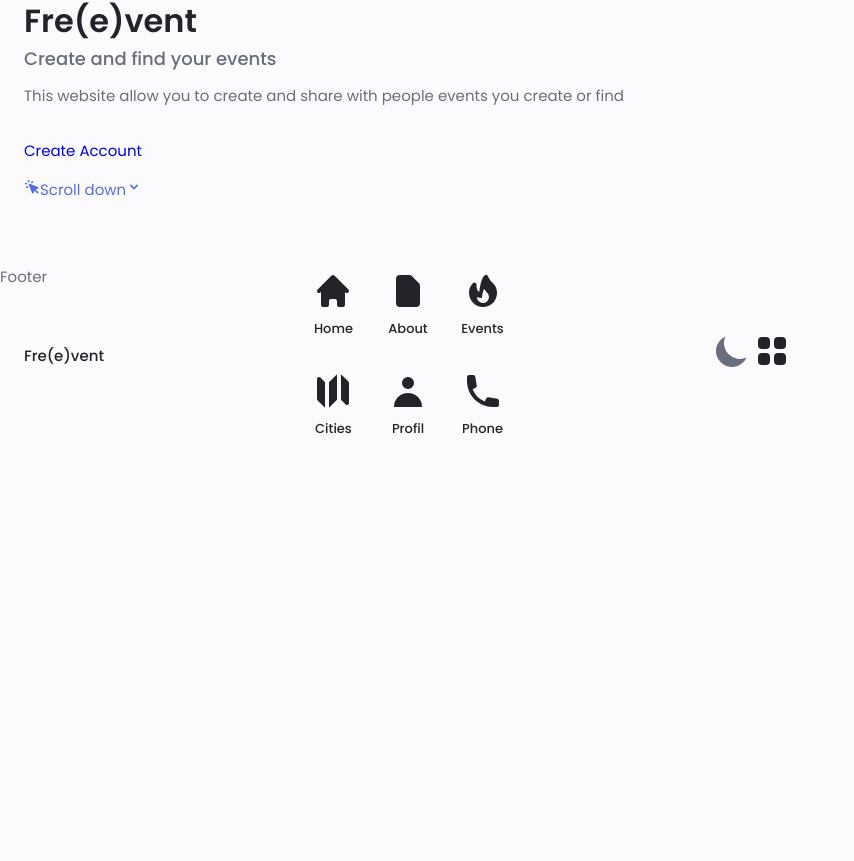
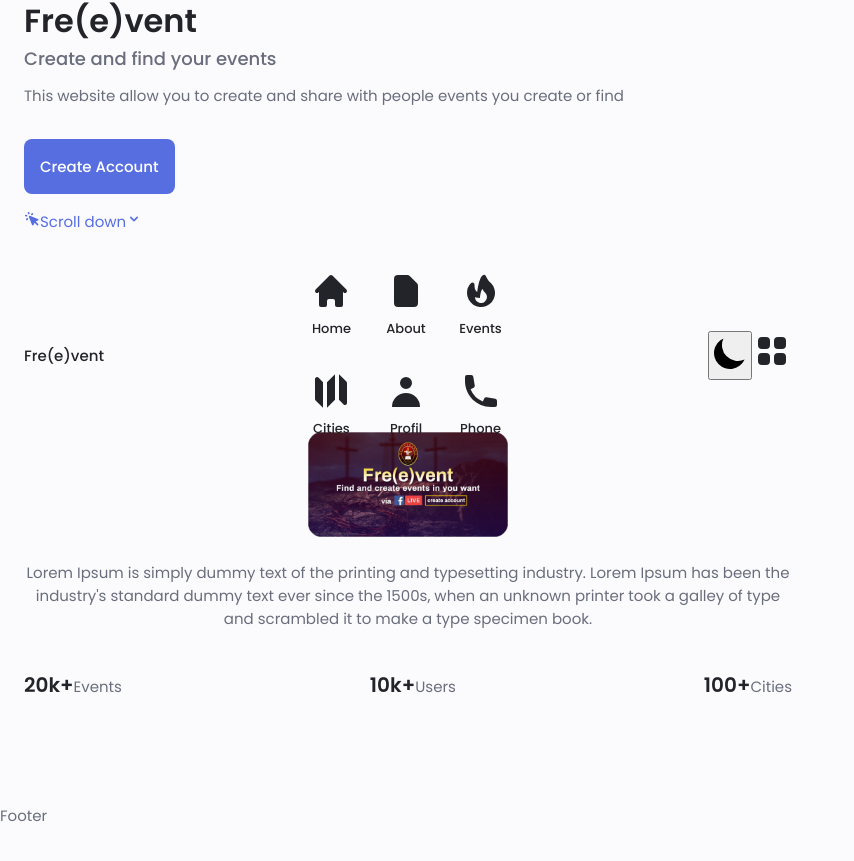
Before and after one commit to Staxar/Freevent, a Next.js app: page / in a window 1280 px wide. Shown: the part 421-1282 px from the top of the page, without its empty margins (0-854 px from the left). Before the commit the page ends 800 px from the top, so only its background shows below. Built offline with nearby package versions, Linux system fonts and the light colour scheme.

Commit message:
Added about with scss, need to fix scss for dark-mode

```diff
--- /dev/null
+++ b/components/About.jsx
@@ -0,0 +1,37 @@
+import React from 'react';
+import { Facebook, Instagram, Tiktok, Mouse, ChevronDown } from './Icons/Icons';
+import banner from '../public/images/banner.png'
+function About() {
+  return (
+    <section className='about section' id="about">
+      <h2 className="section__title">About Fre(e)vent</h2>
+        <span className="section__subtitle">Introduction</span>
+        <div className="about__container container grid">
+        <img src={ banner.src } alt="" className="about__img"></img>
+
+        <div className="about__data">
+                    <p className="about__description">Lorem Ipsum is simply dummy text of the printing and typesetting
+                        industry. Lorem Ipsum has been the industry's standard dummy text ever since the 1500s, when an
+                        unknown printer took a galley of type and scrambled it to make a type specimen book. </p>
+                    <div className="about__info">
+                        <div>
+                            <span className="about__info-title">20k+</span>
+                            <span className="about__info-name">Events</span>
+                        </div>
+
+                        <div>
+                            <span className="about__info-title">10k+</span>
+                            <span className="about__info-name">Users</span>
+                        </div>
+
+                        <div>
+                            <span className="about__info-title">100+</span>
+                            <span className="about__info-name">Cities</span>
+                        </div>
+                    </div>
+                </div>
+        </div>
+    </section>
+  )
+}
+export default About;
--- a/components/Home.jsx
+++ b/components/Home.jsx
@@ -1,21 +1,20 @@
-import React from 'react';
 import { Facebook, Instagram, Tiktok, Mouse, ChevronDown } from './Icons/Icons';
 import banner from '../public/images/banner.png'
 function Home() {
-console.log(banner)
+
   return (
     <section className='home section' id="home">
       <div className="home__container container grid">
         <div className="home__content grid">
           <div className="home__social">
-            <a href="https://www.facebook.com/" target="_blank" class="home__social-icon">
-                <i class=""><Facebook /></i>
+            <a href="https://www.facebook.com/" target="_blank" className="home__social-icon">
+                <i className=""><Facebook /></i>
             </a>
-            <a href="https://instagram.com/" target="_blank" class="home__social-icon">
-                <i class=""><Instagram /></i>
+            <a href="https://instagram.com/" target="_blank" className="home__social-icon">
+                <i className=""><Instagram /></i>
             </a>
-            <a href="https://tiktok.com/" target="_blank" class="home__social-icon">
-                <i class=""><Tiktok /></i>
+            <a href="https://tiktok.com/" target="_blank" className="home__social-icon">
+                <i className=""><Tiktok /></i>
             </a>
           </div>
           <div className="home__img">
@@ -29,11 +28,11 @@ console.log(banner)
             <a href="#profil" className="button button--flex">Create Account</a>
           </div>
         </div>
-        <div class="home_scroll">
-                    <a href="#about" class="home__scroll-button button--flex">
-                        <i class="home__scroll-mouse"><Mouse /></i>
-                        <span class="home__scroll-name">Scroll down</span>
-                        <i class="home__scroll-arrow"><ChevronDown /></i>
+        <div className="home_scroll">
+                    <a href="#about" className="home__scroll-button button--flex">
+                        <i className="home__scroll-mouse"><Mouse /></i>
+                        <span className="home__scroll-name">Scroll down</span>
+                        <i className="home__scroll-arrow"><ChevronDown /></i>
                     </a>
                 </div>
       </div>
--- a/components/Layout/Header.jsx
+++ b/components/Layout/Header.jsx
@@ -1,52 +1,67 @@
 import React from 'react';
+import { useState, useEffect } from 'react';
 import { ViewGrid, About, Fire, Home, User, Phone, Moon, Map } from '../Icons/Icons';
 export default function Header() {
+/*     useEffect(() => {
+        document.body.className = "light";
+
+        return () => {
+          document.body.className = "";
+        }
+      }, []); */
+
+
+    const [isOpen, setIsOpen] = useState(false)
+    useEffect(() =>{
+
+      document.body.classList.toggle('dark-theme', isOpen);
+    }, [isOpen])
   return (
     <section className="header">
       <header className="header" id="header">
           <nav className="nav container">
             <a href="#" className="nav__logo">Fre(e)vent</a>
 
-          <div class="nav__menu" id="nav-menu">
-                    <ul class="nav__list grid">
-                        <li class="nav__item">
-                            <a href="#home" class="nav__link active-link">
+          <div className="nav__menu" id="nav-menu">
+                    <ul className="nav__list grid">
+                        <li className="nav__item">
+                            <a href="#home" className="nav__link active-link">
                             <i className='nav__icon'><Home /></i> Home
                             </a>
                         </li>
-                        <li class="nav__item">
-                            <a href="#about" class="nav__link">
+                        <li className="nav__item">
+                            <a href="#about" className="nav__link">
                                 <i className='nav__icon'><About /></i> About
                             </a>
                         </li>
-                        <li class="nav__item">
-                            <a href="#events" class="nav__link">
+                        <li className="nav__item">
+                            <a href="#events" className="nav__link">
                             <i className='nav__icon'><Fire /></i> Events
                             </a>
                         </li>
-                        <li class="nav__item">
-                            <a href="#cities" class="nav__link">
+                        <li className="nav__item">
+                            <a href="#cities" className="nav__link">
                             <i className='nav__icon'><Map /></i> Cities
                             </a>
                         </li>
-                        <li class="nav__item">
-                            <a href="#profil" class="nav__link">
+                        <li className="nav__item">
+                            <a href="#profil" className="nav__link">
                             <i className='nav__icon'><User /></i> Profil
                             </a>
                         </li>
-                        <li class="nav__item">
-                            <a href="#contact" class="nav__link">
+                        <li className="nav__item">
+                            <a href="#contact" className="nav__link">
                             <i className='nav__icon'><Phone /></i> Phone
                             </a>
                         </li>
                     </ul>
-                    <i class="uil uil-times nav__close" id="nav-close"></i>
+                    <i className="uil uil-times nav__close" id="nav-close"></i>
                 </div>
-                <div class="nav__btns">
+                <div className="nav__btns">
                     {/* Theme change button */}
-                    <i class="nav__icon change-theme" id="theme-button"><Moon /></i>
-                    <div class="nav__toggle" id="nav-toggle">
-                        <i class="nav__icon"><ViewGrid /></i>
+                    <button onClick={()=> setIsOpen(!isOpen)}><i className="nav__icon change-theme" id="theme-button"><Moon /></i></button>
+                    <div className="nav__toggle" id="nav-toggle">
+                        <i className="nav__icon"><ViewGrid /></i>
                     </div>
                 </div>
                 </nav>
--- a/pages/_app.js
+++ b/pages/_app.js
@@ -3,6 +3,7 @@ import React from 'react'
 import '../styles/index.scss'
 
 function App({ Component, pageProps }) {
+
   return (
     <Component {...pageProps} />
 
--- a/pages/index.js
+++ b/pages/index.js
@@ -1,9 +1,12 @@
 import Layout from "../components/Layout";
 import Home from "../components/Home";
+import About from "../components/About";
 export default function Base() {
+
     return (
       <Layout>
         <Home />
+        <About />
       </Layout>
     );
   }
--- /dev/null
+++ b/styles/components/about.scss
@@ -0,0 +1,35 @@
+.about__ {
+    &img {
+        width: 200px;
+        border-radius: .5rem;
+        justify-self: center;
+        align-self: center;
+    }
+    &description {
+        text-align: center;
+        margin-bottom: $mb-2-5
+    }
+    &info {
+        display: flex;
+        justify-content: space-between;
+        margin-bottom: $mb-2-5;
+    }
+    &info-title {
+        font-size: $h2-font-size;
+        font-weight: $font-semi-bold;
+        color: $title-color;
+      }
+
+      .about__info-name {
+        font-size: $smaller-font-size;
+      }
+      .about__info-title,
+      .about__info-name {
+        display: block;
+        text-align: center;
+      }
+      .about__buttons {
+        display: flex;
+        justify-content: center;
+      }
+}
--- a/styles/global.scss
+++ b/styles/global.scss
@@ -7,6 +7,7 @@
     padding: 0;
     margin: 0;
 }
+
 html {
     scroll-behavior: smooth;
 }
@@ -17,6 +18,9 @@ body {
     font-size: $normal-font-size;
     background-color: $body-color;
     color: $text-color;
+}
+body.dark-theme {
+    background-color: #000;
 }
 
 h1,
@@ -38,6 +42,8 @@ img {
     max-width: 100%;
     height: auto;
 }
+
+
 
 /*==================== REUSABLE CSS CLASSES ====================*/
 .section {
@@ -70,15 +76,6 @@ img {
 .grid {
     display: grid;
     gap: 1.5rem;
-}
-
-.header {
-    width: 100%;
-    position: fixed;
-    bottom: 0;
-    left: 0;
-    z-index: $z-fixed;
-    background-color: $body-color;
 }
 
 /*==================== NAV ====================*/
@@ -146,7 +143,7 @@ img {
 }
 
 /* Media queries - NAV */
-@media screen and (max-width:767px){
+@media screen and (max-width:767px) {
     .nav__menu {
         position: fixed;
         bottom: -100%;
@@ -154,7 +151,7 @@ img {
         width: 100%;
         background-color: var(--body-color);
         padding: 2rem 1.5rem 4rem;
-      box-shadow: 0 -1px 4px rgba(0,0,0,.15);
+        box-shadow: 0 -1px 4px rgba(0, 0, 0, .15);
         border-radius: 1.5rem 1.5rem 0 0;
         transition: .3s;
 
@@ -165,6 +162,7 @@ img {
 .show-menu {
     bottom: 0;
 }
+
 /* Active link */
 .active-link {
     color: $first-color;
@@ -172,5 +170,55 @@ img {
 
 /* Change background header */
 .scroll_header {
-    box-shadow: 0 -1 4px rgba(0,0,0,.15);
+    box-shadow: 0 -1 4px rgba(0, 0, 0, .15);
 }
+
+
+/*==================== BUTTONS ====================*/
+.button {
+    display: inline-block;
+    background-color: $first-color;
+    color: #fff;
+    padding: 1rem;
+    border-radius: .5rem;
+    font-weight: $font-medium;
+}
+
+.button:hover {
+    background-color: $first-color-alt;
+}
+
+.button__icon {
+    font-size: 1rem;
+    margin-left: $mb-0-5;
+    transition: .3s;
+}
+
+.button--white {
+    background-color: #fff;
+    color: $first-color;
+}
+
+.button--white:hover {
+    background-color: #fff;
+}
+
+.button--flex {
+    display: inline-flex;
+    align-items: center;
+}
+
+.button--small {
+    padding: .75rem 1rem;
+}
+
+.button--link {
+    padding: 0;
+    background-color: transparent;
+    color: $first-color;
+}
+
+.button--link:hover {
+    background-color: transparent;
+    color: $first-color;
+}
--- a/styles/index.scss
+++ b/styles/index.scss
@@ -2,3 +2,4 @@
 @import 'global';
 @import './components/Layout/header.scss';
 @import './components/home.scss';
+@import './components/about.scss'
--- a/styles/variables.scss
+++ b/styles/variables.scss
@@ -63,14 +63,16 @@ $z-tooltip: 10;
 $z-fixed: 100;
 $z-modal: 1000;
 
-/*========== Variables Dark theme ==========*/
-body.dark-theme {
-    $first-color-second: hsl(var($hue-color), 30%, 8%);
-    $title-color: hsl(var($hue-color), 8%, 95%);
-    $text-color: hsl(var($hue-color), 8%, 75%);
-    $input-color: hsl(var($hue-color), 29%, 16%);
-    $body-color: hsl(var($hue-color), 28%, 12%);
-    $container-color: hsl(var($hue-color), 29%, 16%);
-    $scroll-bar-color: hsl(var($hue-color), 12%, 48%);
-    $scroll-thumb-color: hsl(var($hue-color), 12%, 36%);
+
+
+body.dark-theme{
+
+    $first-color-second: hsl($hue-color, 30%, 8%);
+    $title-color: hsl($hue-color, 8%, 95%);
+    $text-color: hsl($hue-color, 8%, 75%);
+    $input-color: hsl($hue-color, 29%, 16%);
+    $body-color: hsl($hue-color, 28%, 12%);
+    $container-color: hsl($hue-color, 29%, 16%);
+    $scroll-bar-color: hsl($hue-color, 12%, 48%);
+    $scroll-thumb-color: hsl($hue-color, 12%, 36%);
 }
```
Lines whose indentation alone changed are shown as unchanged.
